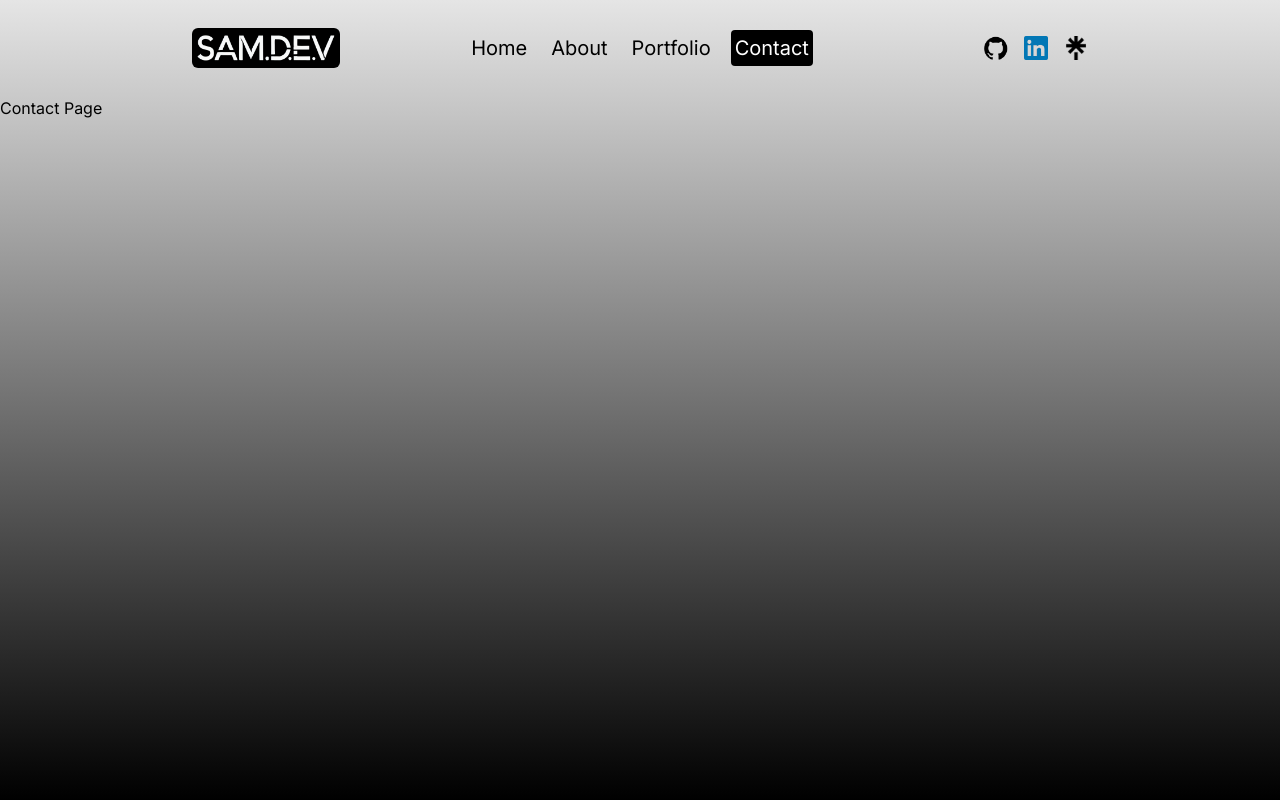
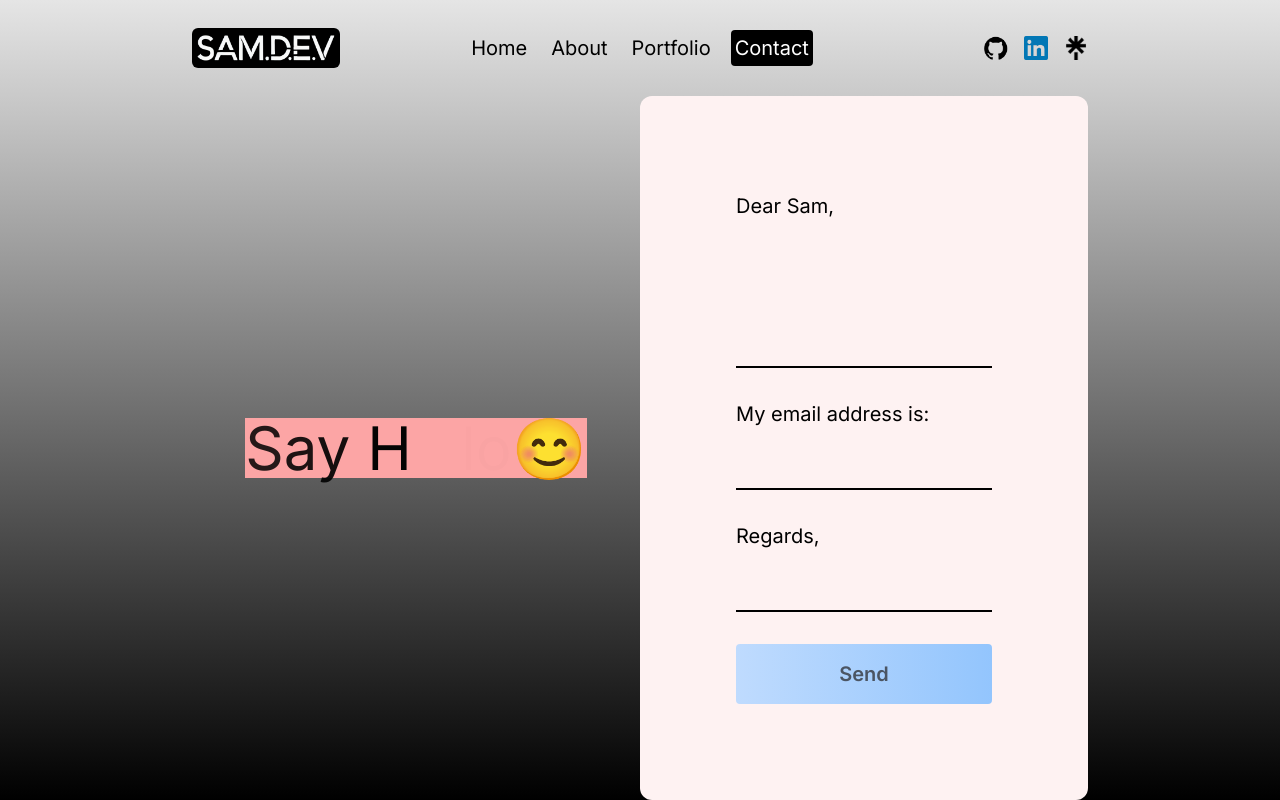
Before and after one commit to srichard3/portfolio, a Next.js app in the folder sam-portfolio/: page /contact in a window 1280 px wide. Built offline with nearby package versions, Linux system fonts and the light colour scheme.

Commit message:
contact page

```diff
--- a/sam-portfolio/package.json
+++ b/sam-portfolio/package.json
@@ -9,6 +9,7 @@
     "lint": "next lint"
   },
   "dependencies": {
+    "@emailjs/browser": "^4.3.3",
     "autoprefixer": "^10.4.19",
     "framer-motion": "^11.2.11",
     "next": "14.2.4",
--- a/sam-portfolio/src/app/contact/page.jsx
+++ b/sam-portfolio/src/app/contact/page.jsx
@@ -1,7 +1,38 @@
 'use client'
 import { motion } from 'framer-motion'
+import { useRef, useState } from 'react'
+import emailjs from '@emailjs/browser'
 
 const ContactPage = () => {
+  const [success, setSuccess] = useState(false)
+  const [error, setError] = useState(false)
+  const text = 'Say Hello'
+
+  const form = useRef()
+
+  const sendEmail = e => {
+    e.preventDefault()
+    setError(false)
+    setSuccess(false)
+
+    emailjs
+      .sendForm(
+        process.env.NEXT_PUBLIC_SERVICE_ID,
+        process.env.NEXT_PUBLIC_TEMPLATE_ID,
+        form.current,
+        process.env.NEXT_PUBLIC_PUBLIC_KEY
+      )
+      .then(
+        () => {
+          setSuccess(true)
+          form.current.reset()
+        },
+        () => {
+          setError(true)
+        }
+      )
+  }
+
   return (
     <motion.div
       className='h-full'
@@ -9,7 +40,70 @@
       animate={{ y: '0%' }}
       transition={{ duration: 1 }}
     >
-      <h1>Contact Page</h1>
+      <div className='h-full flex flex-col lg:flex-row px-4 sm:px-8 md:px-12 lg:px-20 xl:px-48'>
+        {/* Greeting */}
+        <div className='h-1/2 lg:h-full lg:w-1/2 flex items-center justify-center text-6xl'>
+          <div className='bg-red-300'>
+            {text.split('').map((letter, index) => (
+              <motion.span
+                key={index}
+                initial={{ opacity: 1 }}
+                animate={{ opacity: 0 }}
+                transition={{
+                  duration: 5,
+                  repeat: Infinity,
+                  delay: index * 0.1
+                }}
+              >
+                {letter}
+              </motion.span>
+            ))}
+            😊
+          </div>
+        </div>
+        {/* Email Form */}
+        <form
+          onSubmit={sendEmail}
+          ref={form}
+          className='h-1/2 lg:h-full lg:w-1/2 bg-red-50 rounded-xl text-xl flex flex-col gap-8 justify-center p-24'
+        >
+          {/* Message */}
+          <span>Dear Sam,</span>
+          <textarea
+            rows={6}
+            className='bg-transparent border-b-2 border-b-black outline-none resize-none'
+            name='message'
+          />
+          {/* Email Address */}
+          <span>My email address is:</span>
+          <input
+            name='email'
+            type='text'
+            className='bg-transparent border-b-2 border-b-black outline-none'
+          />
+          <span>Regards,</span>
+          <input
+            name='from_name'
+            type='text'
+            className='bg-transparent border-b-2 border-b-black outline-none'
+          />
+          {/* Send Button */}
+          <button className='bg-gradient-to-r from-blue-200 to-blue-300 rounded font-semibold text-gray-600 p-4'>
+            Send
+          </button>
+          {/* Success/Error Message */}
+          {success && (
+            <span className='text-green-600 font-semibold'>
+              Your message has been sent successfully!
+            </span>
+          )}
+          {error && (
+            <span className='text-red-600 font-semibold'>
+              Something went wrong!
+            </span>
+          )}
+        </form>
+      </div>
     </motion.div>
   )
 }
--- a/sam-portfolio/src/components/transitionProvider.jsx
+++ b/sam-portfolio/src/components/transitionProvider.jsx
@@ -14,7 +14,7 @@
         key={pathName}
         className='w-screen h-screen bg-gradient-to-b from-neutral-200 to-black'
       >
-        <motion.div
+        {/* <motion.div
           className='h-screen w-screen fixed bg-black rounded-b-[100px] z-40'
           animate={{ height: '0vh' }}
           exit={{ height: '140vh' }}
@@ -33,7 +33,7 @@
           className='h-screen w-screen fixed bg-black rounded-t-[100px] bottom-0 z-30'
           initial={{ height: '140vh' }}
           animate={{ height: '0vh', transition: { delay: 0.5 } }}
-        />
+        /> */}
         <div className='h-24'>
           <Navbar />
         </div>
```
Also changed, not shown: 2 other files (tests, documents, lock files or other folders).
